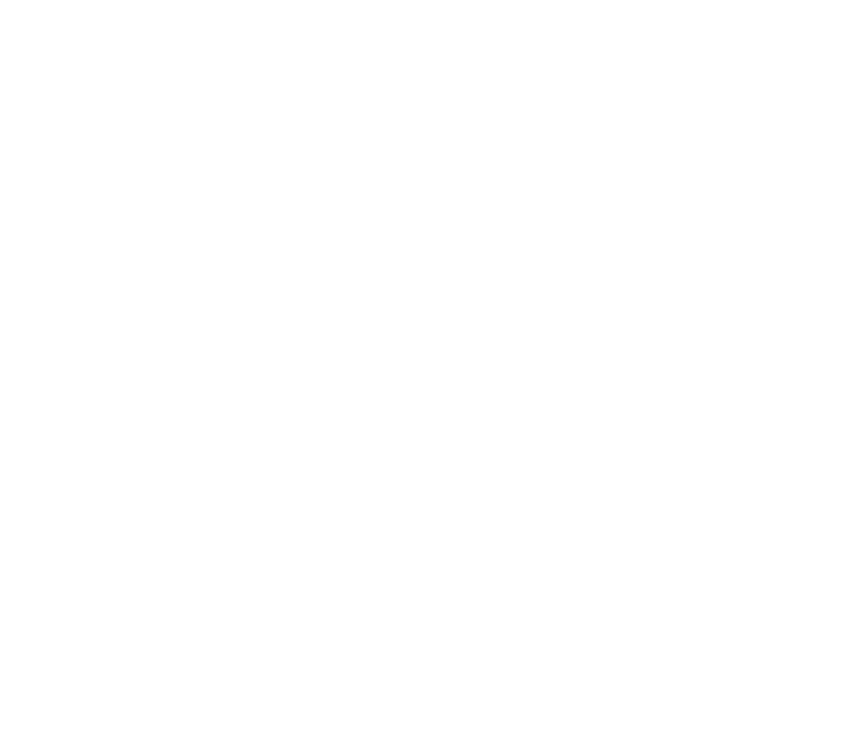
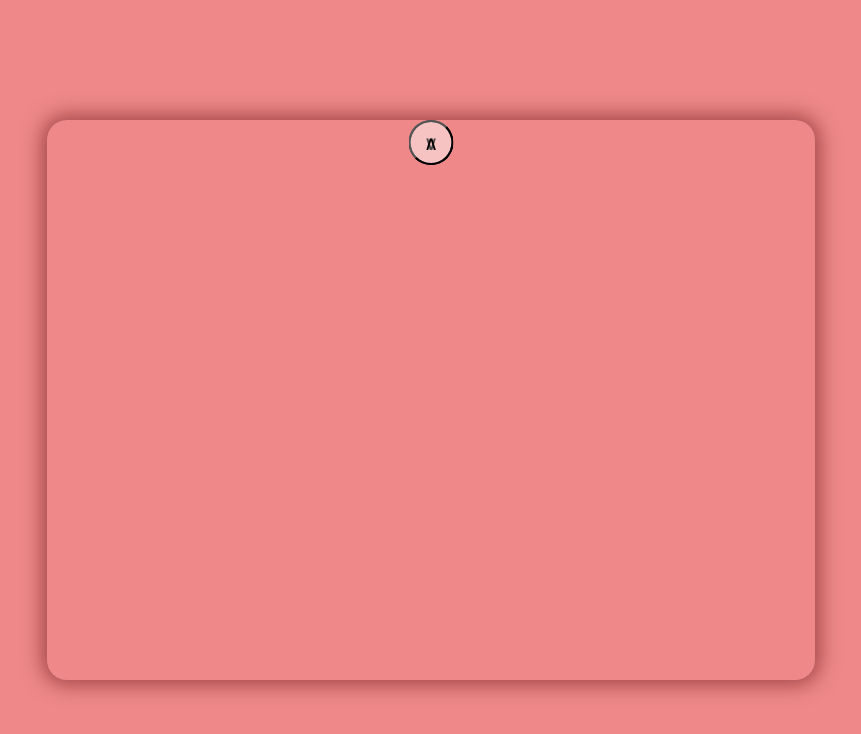
Before and after one commit to lapoceracchini/js-array-carousel, a plain HTML site: page index.html in a window 1280 px wide. Shown: the whole page, without its empty margins (209-1070 px from the left). Drawn offline with Linux system fonts and the light colour scheme.

Commit message:
struttura

```diff
--- a/index.html
+++ b/index.html
@@ -10,7 +10,16 @@
 
   <body>
 
-
+    <main>
+      <div class="main-wrapper">
+        <div class="carousel">
+          <button class="button buttondown">&or;</button>
+          <button class="button buttonup">&and;</button>
+          <div class="items-wrapper">
+          </div>
+        </div>
+      </div>
+    </main>
 
     <script src="script.js"></script>
   </body>
--- a/style.css
+++ b/style.css
@@ -0,0 +1,57 @@
+* {
+  margin: 0;
+  padding: 0;
+  box-sizing: border-box;
+}
+
+.main-wrapper {
+  height: 100vh;
+  display: flex;
+  justify-content: center;
+  align-items: center;
+  background-color: rgb(239, 137, 137);
+}
+
+.carousel {
+  position: relative;
+  width: 60%;
+  height: 70%;
+  border-radius: 20px;
+  overflow: hidden;
+  box-shadow: 0 0 20px 5px rgba(88, 3, 3, 0.5);
+}
+
+.items-wrapper {
+  width: 100%;
+  height: 100%;
+}
+
+.item {
+  width: 100%;
+  height: 100%;
+  object-fit: cover;
+}
+
+.hide {
+  display: none;
+}
+
+.button {
+  position: absolute;
+  height: 45px;
+  width: 45px;
+  left: 50%;
+  transform: translate(-50%);
+  font-size: 20px;
+  border-radius: 50%;
+  background-color: rgba(255, 255, 255, 0.281);
+  cursor: pointer;
+}
+
+.button .buttonup {
+  top: 15px;
+}
+
+.button .buttondown {
+  bottom: 15px;
+}
```
Also changed, not shown: img/01.webp (added), img/02.webp (added), img/03.webp (added), img/04.webp (added), img/05.webp (added), 1 other file.
